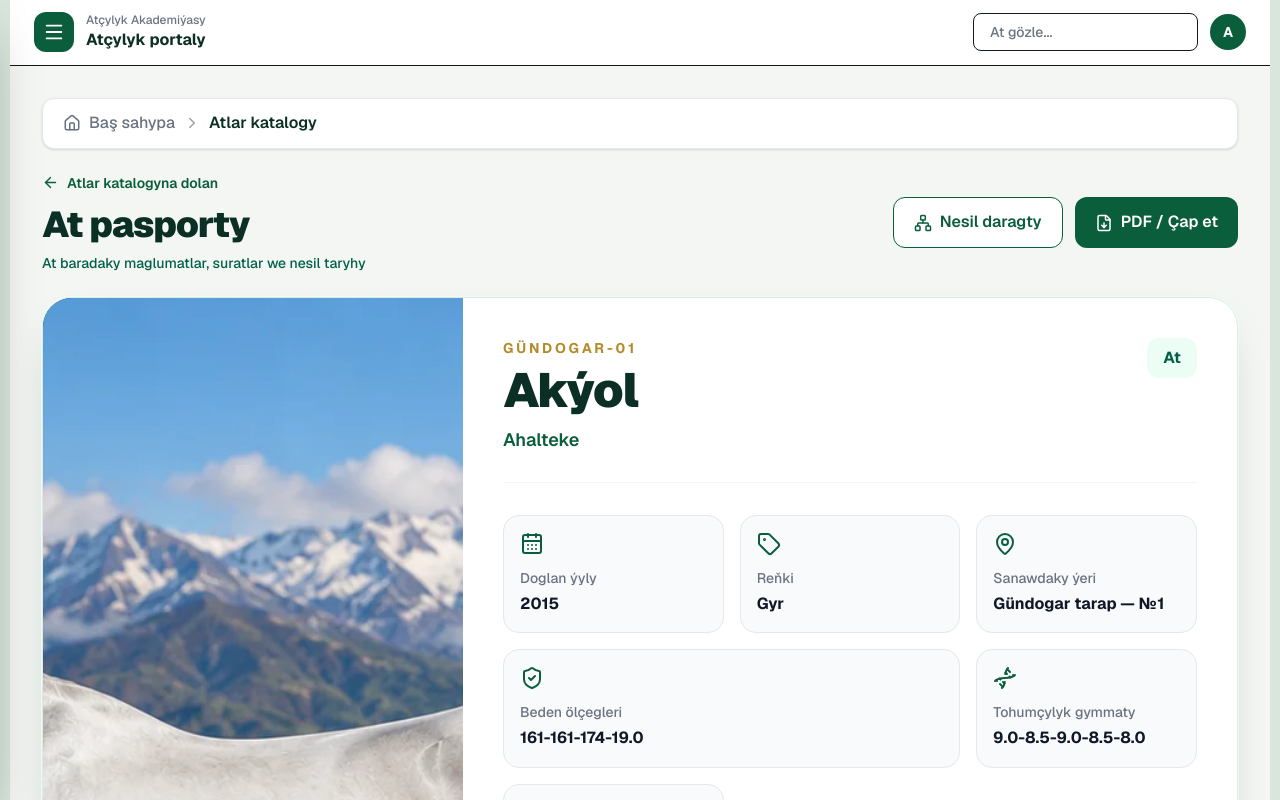
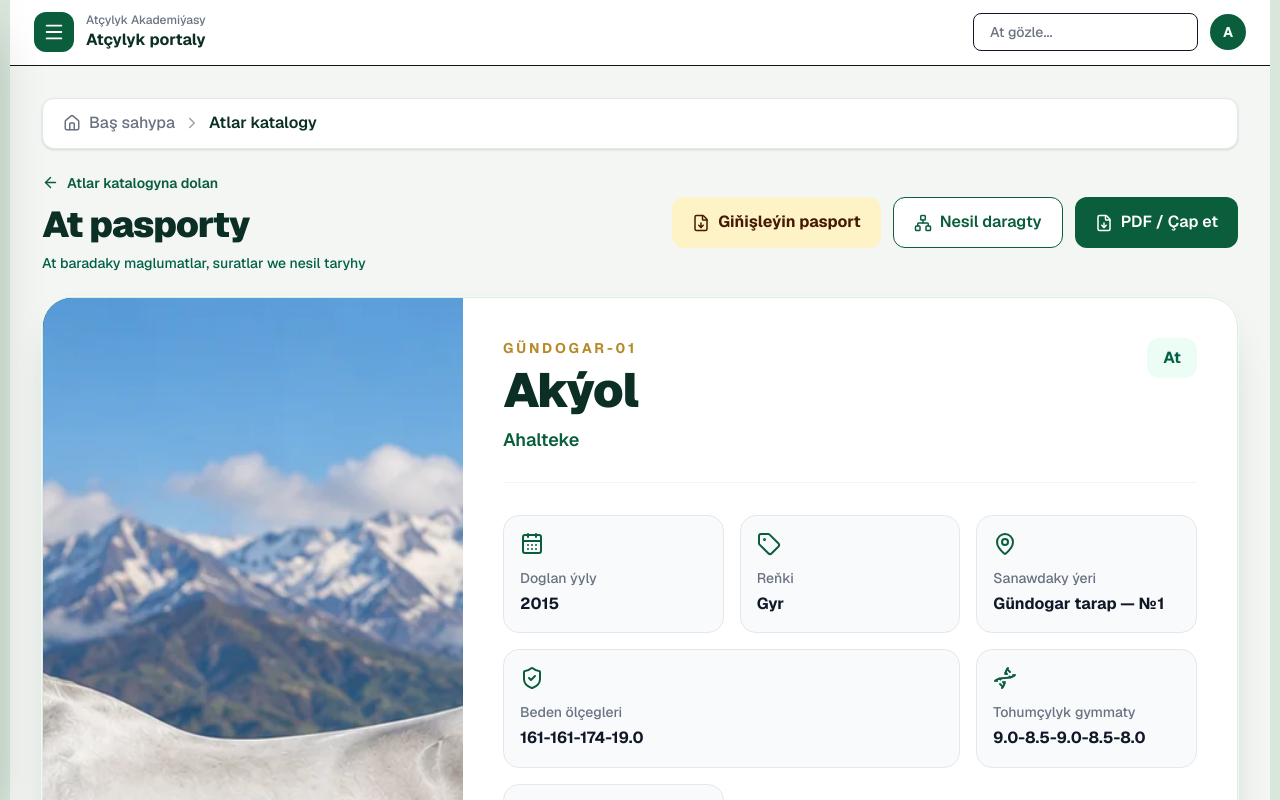
Before and after one commit to Stoun05/horse-portal-v2, a Next.js app: page /atlar/gundogar-01-akyol in a window 1280 px wide. Shown: the top 800 px of the page. Built offline with nearby package versions, Linux system fonts and the light colour scheme.

Commit message:
feat(passport): link existing horse profiles to detailed passport

```diff
--- a/app/atlar/[id]/page.tsx
+++ b/app/atlar/[id]/page.tsx
@@ -205,6 +205,9 @@ function HorseProfile({
           <h1 className="text-3xl font-black tracking-tight text-[#0b2f24] lg:text-4xl">At pasporty</h1><p className="mt-2 text-sm font-medium text-emerald-800">At baradaky maglumatlar, suratlar we nesil taryhy</p>
         </div>
         <div className="flex flex-wrap gap-3">
+          <Link href={`/atlar/pasport?horse=${encodeURIComponent(horse.id)}`} className="inline-flex items-center gap-2 rounded-xl bg-amber-100 px-5 py-3 font-bold text-amber-950 transition hover:bg-amber-200">
+            <FileDown size={18} /> Giňişleýin pasport
+          </Link>
           <Link href={`/nesil?horse=${encodeURIComponent(horse.id)}`} className="inline-flex items-center gap-2 rounded-xl border border-[#0b5e3c] bg-white px-5 py-3 font-semibold text-[#0b5e3c] hover:bg-emerald-50">
             <Network size={18} /> Nesil daragty
           </Link>
```
